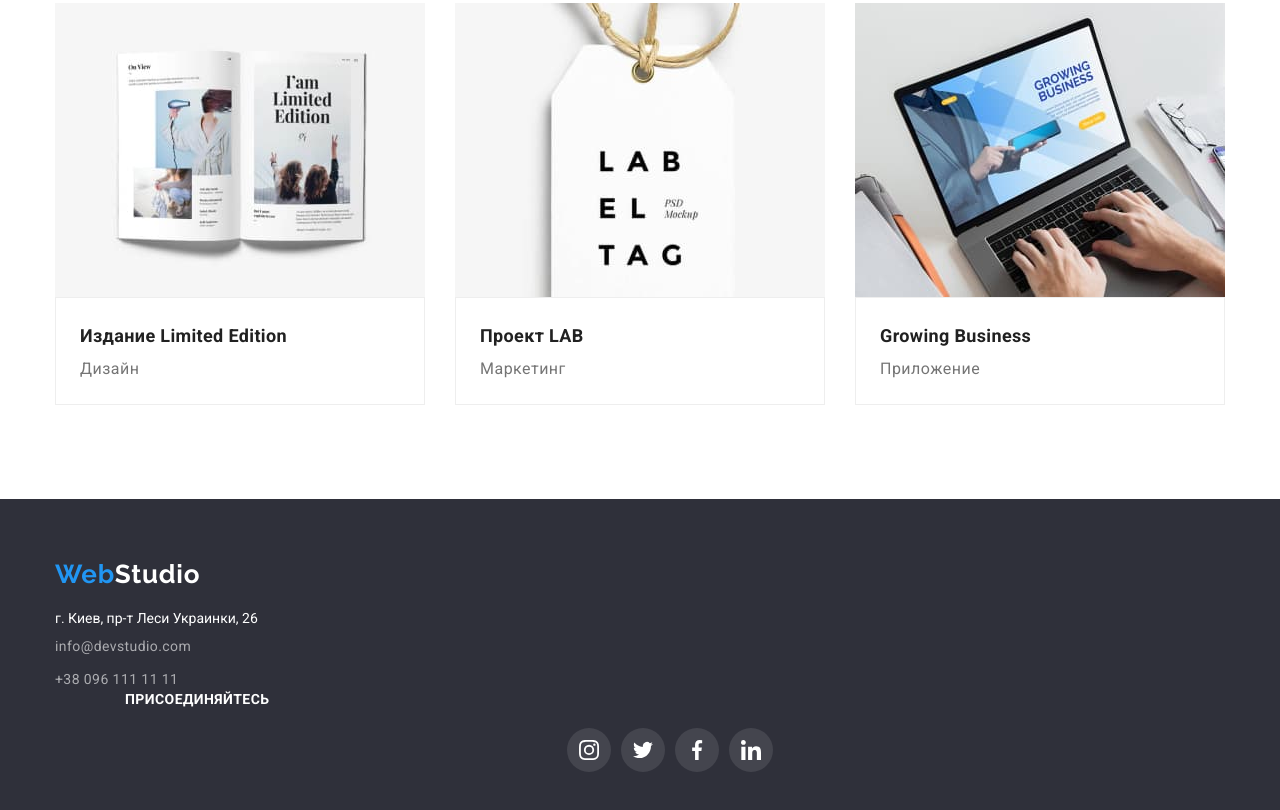
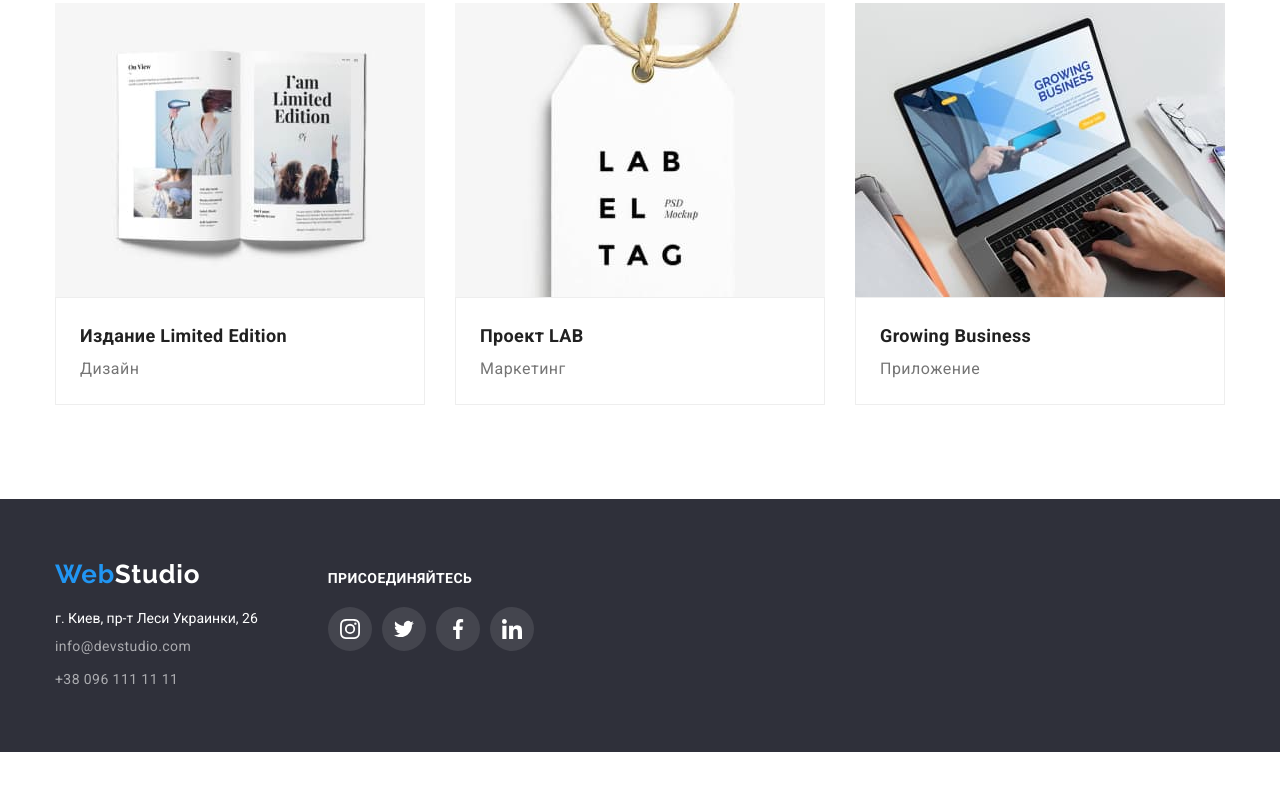
Before and after one commit to petroDavydov/goit-markup-hw-04, a plain HTML site: page portfolio.html in a window 1280 px wide. Shown: the part 1124-1934 px from the top of the page. After the commit the page ends 1876 px from the top, so only its background shows below. Drawn offline with nearby package versions, Linux system fonts and the light colour scheme.

Commit message:
edd portfolio footer 2:50

```diff
--- a/portfolio.html
+++ b/portfolio.html
@@ -245,10 +245,11 @@
 
 	<footer class="footer" id="footer">
 		<div class="container">
+			<div class="wrap-footer-content">
+				<div class="wrap-footer-part">
 					<a href="/" class="logo logoF">
 						<span class="logo-web">Web</span>Studio</a
 					  >
-
 				  <div class="footer-info">
 					<ul class="footer-list">
 					  <li class="footer-list-item">
@@ -268,7 +269,7 @@
 					  </li>
 					</ul>
 				  </div>
-
+				</div>
 			  <div class="social">
 				<h4 class="social-title">присоединяйтесь</h4>
 				<ul class="social-list">
@@ -306,6 +307,7 @@
 				</ul>
 			  </div>
 			</div>
+		</div>
 	  </footer>
   </body>
 </html>
```
Lines whose indentation alone changed are shown as unchanged.
